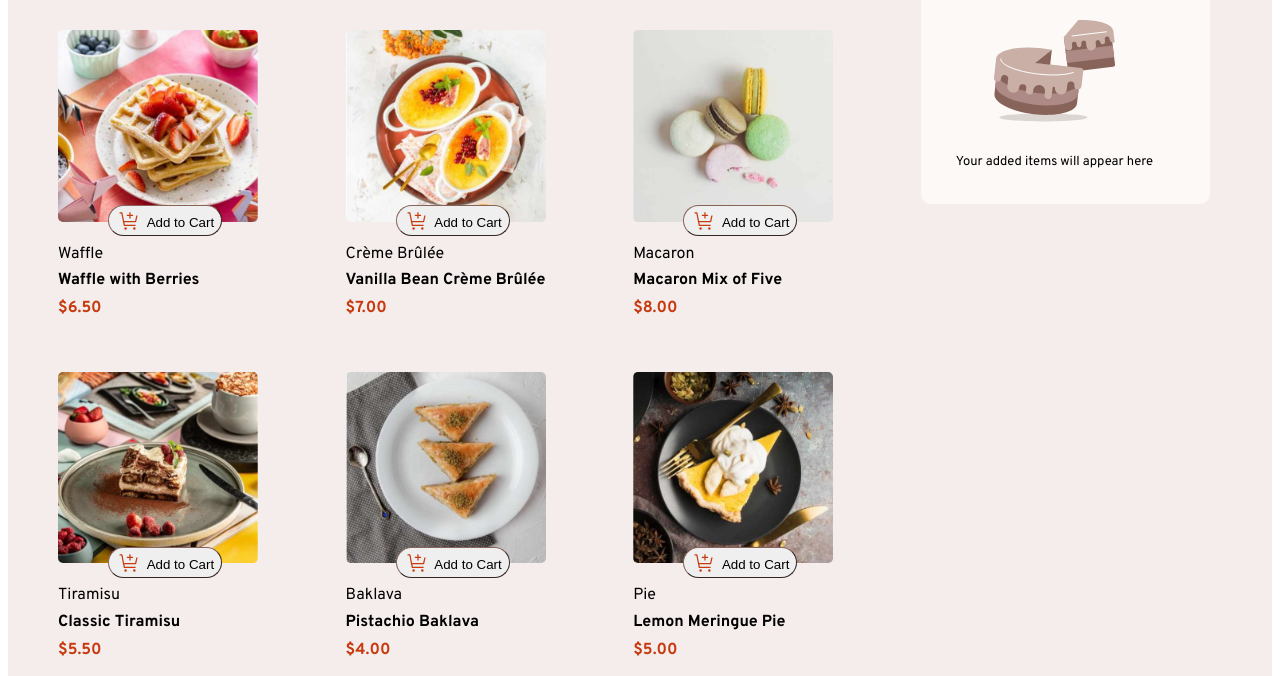
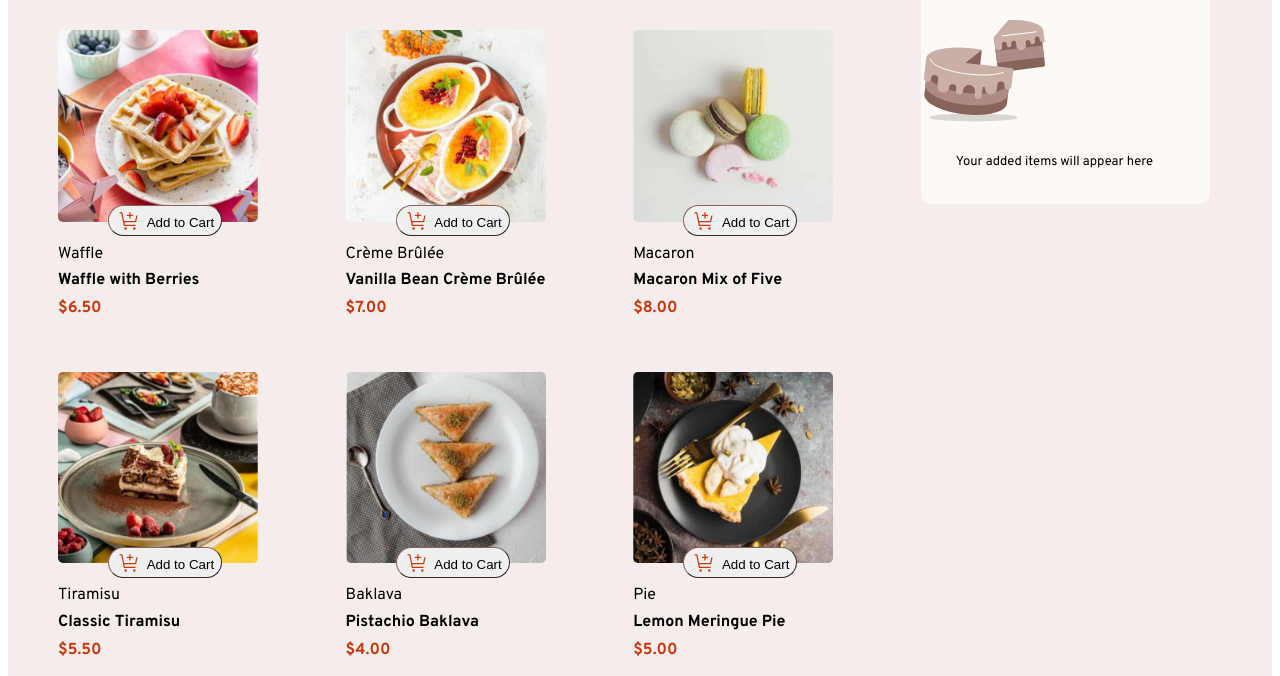
Before and after one commit to MUHAMMADFARHAN1/Product_List_Cart-_Challenge, a plain HTML site: page index.html in a window 1280 px wide. Shown: the part 124-800 px from the top of the page. Drawn offline with Linux system fonts and the light colour scheme.

Commit message:
Code Structure

```diff
--- a/index.html
+++ b/index.html
@@ -466,7 +466,7 @@
         <img
           src="./assets/images/illustration-empty-cart.svg"
           alt=""
-          style="position: relative; left: 70px; object-fit: cover"
+
         />
         <p style="margin-left: 35px; font-size: 13px">
           Your added items will appear here
```
Also changed, not shown: script.js (+12 -0 lines), requirements.txt (added).
